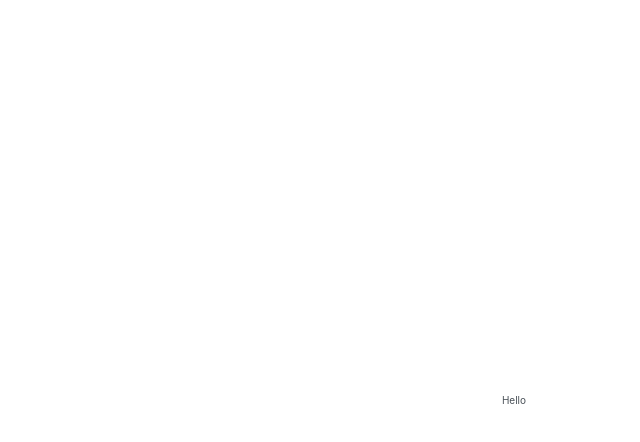
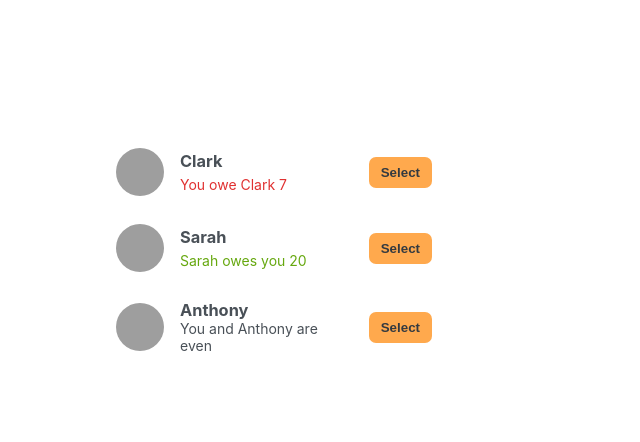
Before and after one commit to Huertz/eat-n-split, a React (Vite) app: page / in a window 1280 px wide. Shown: the top 442 px of the page, without its empty margins (126-766 px from the left). Built offline with nearby package versions, Linux system fonts and the light colour scheme; grey boxes are pictures that could not be loaded.

Commit message:
added static friend component

```diff
--- a/src/App.jsx
+++ b/src/App.jsx
@@ -1,3 +1,5 @@
+/* eslint-disable react/prop-types */
+/* eslint-disable react/jsx-key */
 // eslint-disable-next-line no-unused-vars
 const initialFriends = [
   {
@@ -21,5 +23,51 @@
 ];
 
 export default function App() {
-  return <div>Hello</div>;
+  return (
+    <div className='app'>
+      <div className='sidebar'>
+        <FriendsList />
+      </div>
+    </div>
+  );
 }
+
+function FriendsList() {
+  const friends = initialFriends;
+  return (
+    <ul>
+      {friends.map((friend) => (
+        <Friend
+          friend={friend}
+          key={friend.id}
+        />
+      ))}
+    </ul>
+  );
+}
+
+function Friend({ friend }) {
+  return (
+    <li>
+      <img
+        src={friend.image}
+        alt={friend.name}
+      />
+      <h3>{friend.name}</h3>
+      {friend.balance < 0 && (
+        <p className='red'>
+          You owe {friend.name} {Math.abs(friend.balance)}
+        </p>
+      )}
+
+      {friend.balance > 0 && (
+        <p className='green'>
+          {friend.name} owes you {Math.abs(friend.balance)}
+        </p>
+      )}
+      {friend.balance === 0 && <p>You and {friend.name} are even</p>}
+
+      <button className='button'>Select</button>
+    </li>
+  );
+}
```
